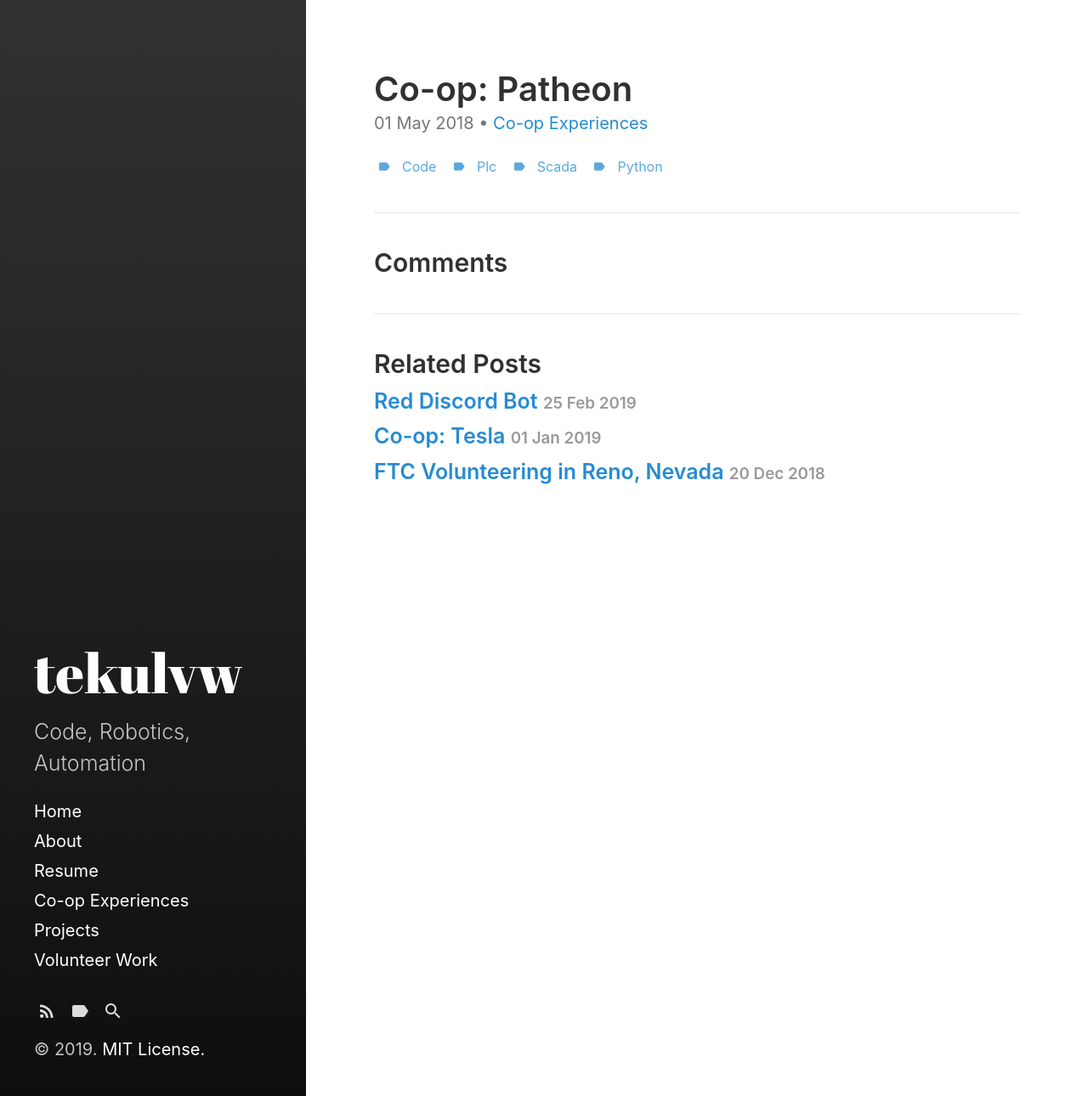
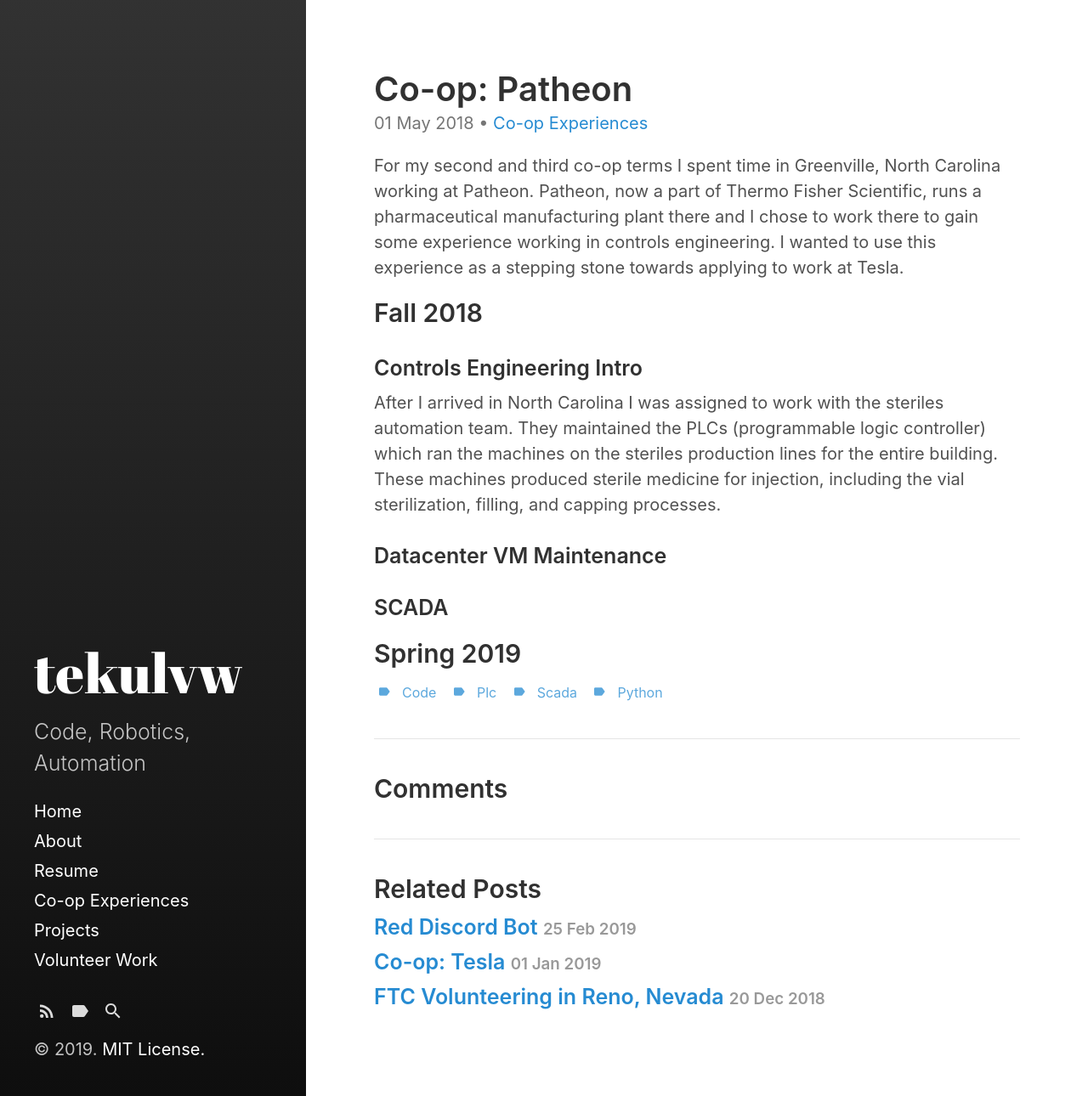
Before and after one commit to tekulvw/tekulvw.github.io, a Jekyll site: the page built from _posts/2018-05-01-patheon.md, in a window 1280 px wide. Shown: the whole page at 85% size. Built offline with Jekyll 4.4.1, drawn with Linux system fonts in a browser that asks for light colours.

Commit message:
initial patheon commit

```diff
--- a/_posts/2018-05-01-patheon.md
+++ b/_posts/2018-05-01-patheon.md
@@ -8,3 +8,21 @@
  - scada
  - python
 ---
+
+For my second and third co-op terms I spent time in Greenville, North Carolina working at Patheon.
+Patheon, now a part of Thermo Fisher Scientific, runs a pharmaceutical manufacturing plant there and I chose to work there to gain some experience working in controls engineering.
+I wanted to use this experience as a stepping stone towards applying to work at Tesla.
+
+## Fall 2018
+
+### Controls Engineering Intro
+
+After I arrived in North Carolina I was assigned to work with the steriles automation team.
+They maintained the PLCs (programmable logic controller) which ran the machines on the steriles production lines for the entire building.
+These machines produced sterile medicine for injection, including the vial sterilization, filling, and capping processes.
+
+### Datacenter VM Maintenance
+
+### SCADA
+
+## Spring 2019
```
